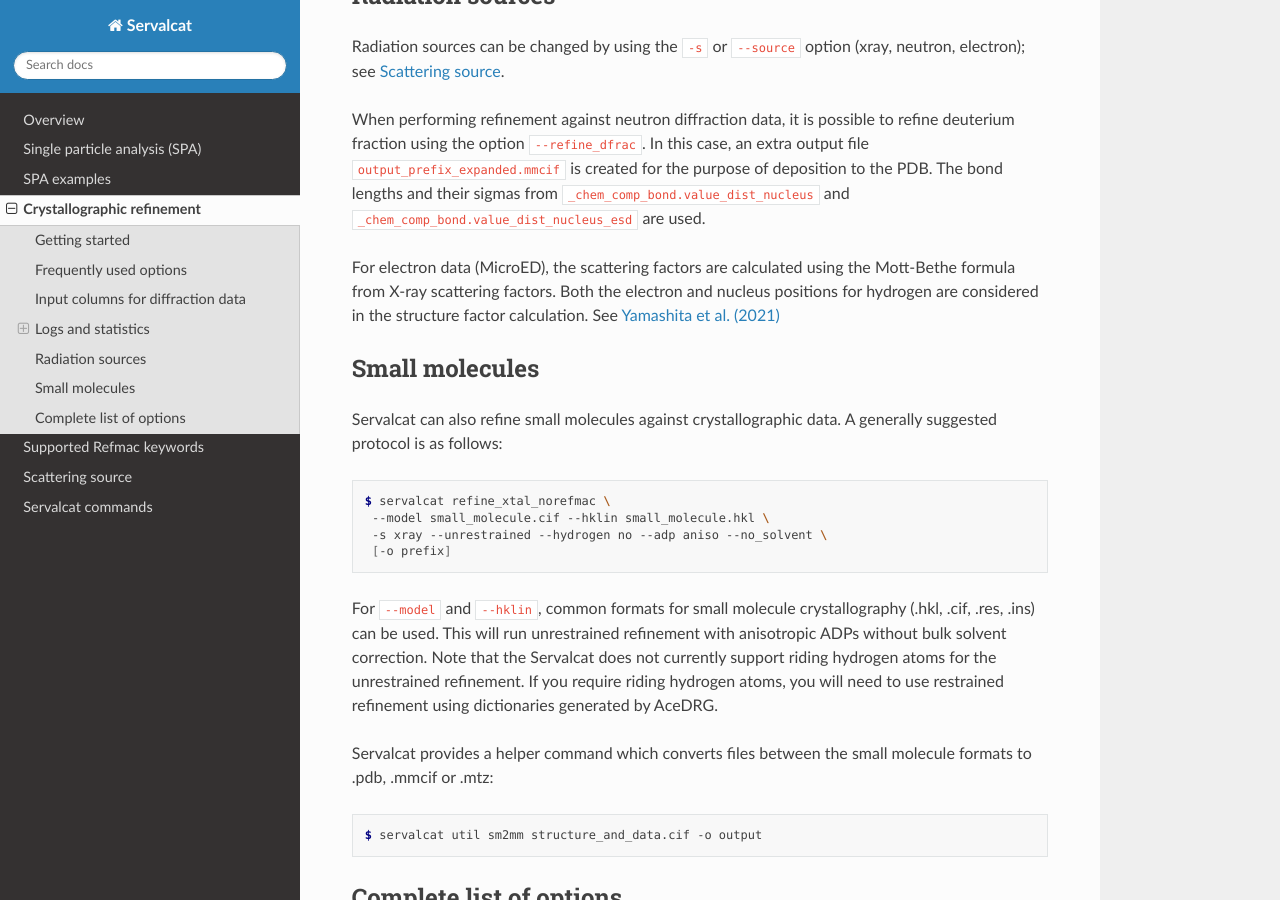
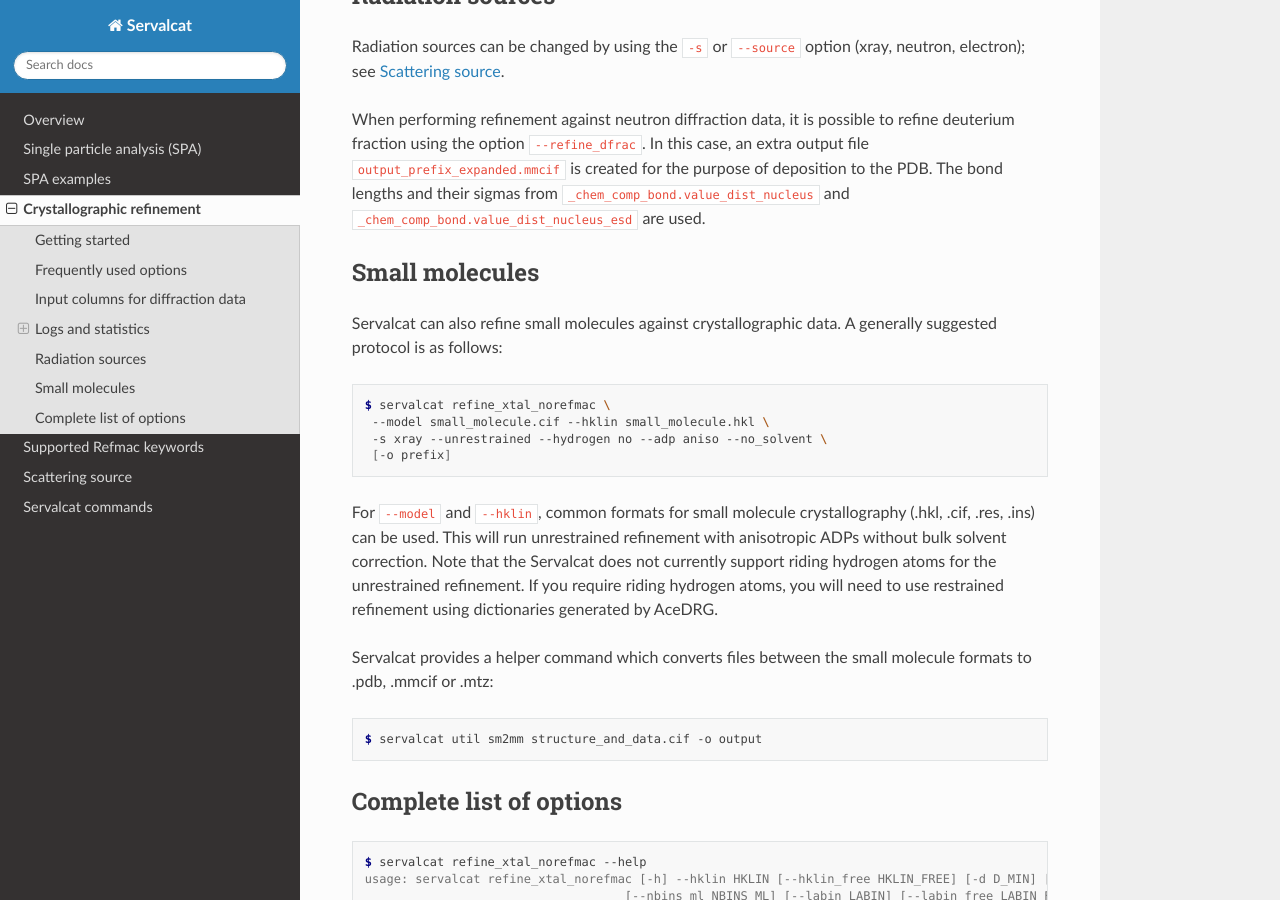
Before and after one commit to keitaroyam/servalcat, a Sphinx documentation site: the page built from docs/xtal.rst, in a window 1280 px wide and 900 px high, scrolled down 3120 px. Built offline with Sphinx 7.4.7 and the Read the Docs theme 3.1.0, drawn with Linux system fonts in a browser that asks for light colours.

Commit message:
doc: a minor adjustment

```diff
--- a/docs/source.rst
+++ b/docs/source.rst
@@ -46,7 +47,7 @@
 In this scheme, users can define coefficients for a sum of five Gaussians:
 
 .. math::
-	f_X(s) = \sum_{j=1}^{5} a_j e^{-b_j s^2/4}.
+	f(s) = \sum_{j=1}^{5} a_j e^{-b_j s^2/4}.
 
 To utilise this feature, it is necessary to define the _atom_site.scat_id and the _lmb_scat_coef table in the input mmCIF file.
 In the example below, _atom_site.scat_id refers to _lmb_scat_coef.scat_id, where :math:`a` and :math:`b` values are defined.
--- a/docs/xtal.rst
+++ b/docs/xtal.rst
@@ -102,8 +102,6 @@
 
 When performing refinement against neutron diffraction data, it is possible to refine deuterium fraction using the option ``--refine_dfrac``.
 In this case, an extra output file ``output_prefix_expanded.mmcif`` is created for the purpose of deposition to the PDB. The bond lengths and their sigmas from ``_chem_comp_bond.value_dist_nucleus`` and ``_chem_comp_bond.value_dist_nucleus_esd`` are used.
-
-For electron data (MicroED), the scattering factors are calculated using the Mott-Bethe formula from X-ray scattering factors. Both the electron and nucleus positions for hydrogen are considered in the structure factor calculation. See `Yamashita et al. (2021) <https://doi.org/10.1107/S2059798321009475>`_
 
 
 Small molecules
```
Also changed, not shown: other parts of docs/source.rst (+1 -0 lines).
